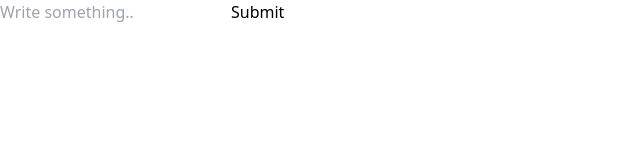
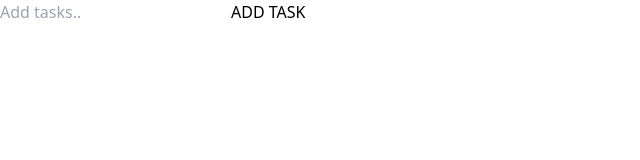
Before and after one commit to sulekaustubh/react-practice, a React (Vite) app: page / in a window 1280 px wide. Shown: the top 160 px of the page, without its empty margins (0-640 px from the left). Built offline with nearby package versions, Linux system fonts and the light colour scheme.

Commit message:
created AddTask.jsx

```diff
--- a/src/App.jsx
+++ b/src/App.jsx
@@ -3,6 +3,7 @@ import ShowHide from './components/ShowHide';
 import ArrayMapping from './components/ArrayMapping';
 import Calculator from './components/Calculator';
 import DisableButton from './components/DisableButton'
+import AddToDo from './components/AddToDo'
 
 function App() {
 	return (
@@ -12,7 +13,8 @@ function App() {
 				{/* <ShowHide /> */}
 				{/* <ArrayMapping /> */}
 				{/* <Calculator /> */}
-				<DisableButton />
+				{/* <DisableButton /> */}
+				<AddToDo />
 			</div>
 		</div>
 	);
--- /dev/null
+++ b/src/components/AddToDo.jsx
@@ -0,0 +1,42 @@
+import React, { useState } from 'react';
+
+function AddToDo() {
+	const [task, setTask] = useState('');
+	const [arr, setArr] = useState([]);
+
+	const handleClick = () => {
+		setArr([...arr, task]);
+		setTask('');
+	};
+
+	return (
+		<>
+			<div>
+				<input
+					onChange={(e) => setTask(e.target.value)}
+					value={task}
+					type="text"
+					placeholder="Add tasks.."
+					className="text-black"
+				/>
+				<button
+					className="border-2"
+					// onClick={() => (
+					//     setArr([...arr, task]);
+					//     setTask('');
+					// )}
+					onClick={handleClick}
+				>
+					ADD TASK
+				</button>
+				<div>
+					{arr.map((i) => (
+						<p key={i}>{i}</p>
+					))}
+				</div>
+			</div>
+		</>
+	);
+}
+
+export default AddToDo;
```
